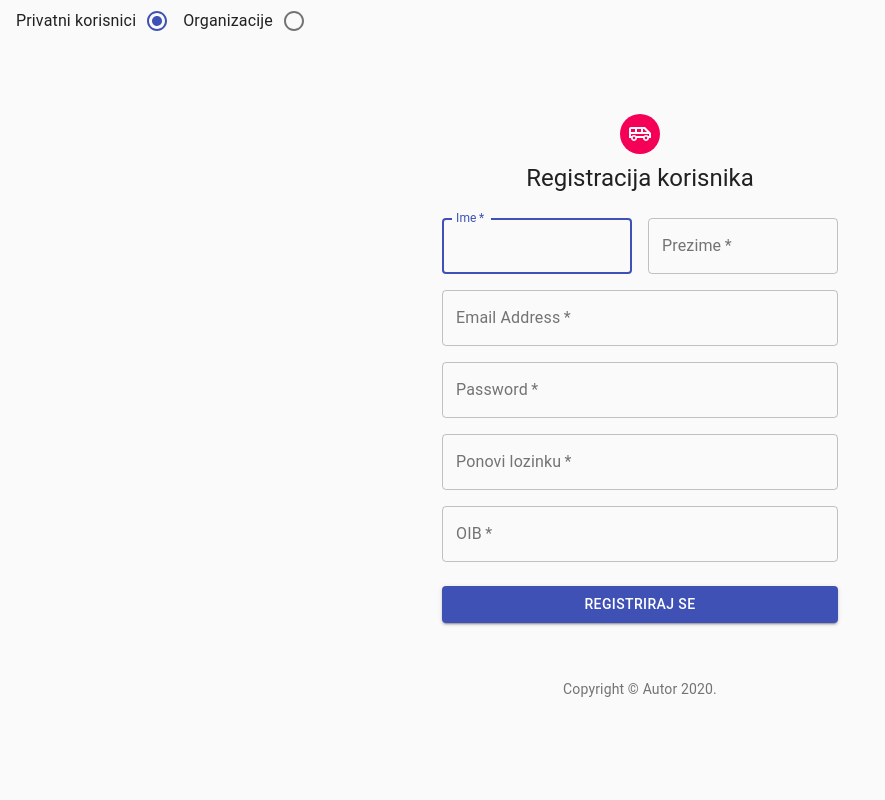
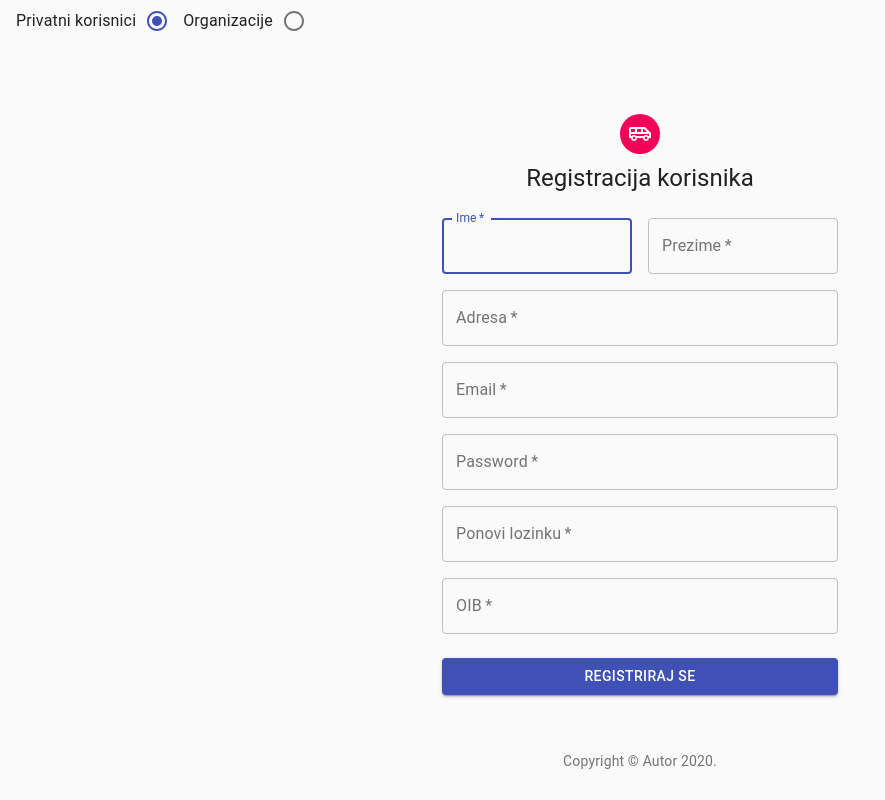
Before and after one commit to stjepanB/autocesteFrontend, a React (Create React App) app: page /register in a window 1280 px wide. Shown: the whole page, without its empty margins (0-885 px from the left). Built offline with nearby package versions, Linux system fonts and the light colour scheme.

Commit message:
login works, registration just need redirection

```diff
--- a/src/actions/userActions.js
+++ b/src/actions/userActions.js
@@ -1,5 +1,5 @@
 import axios from "axios"
-
+import url from "../properties/constants";
 
 
 export default async function login(us,pass) {
@@ -8,7 +8,7 @@ export default async function login(us,pass) {
         password: pass
     }
     try{
-        const response = await axios.post("http://localhost:18080/login",formData, {withCredentials:true})
+        const response = await axios.post(url.login,formData, {withCredentials:true})
         var userData = {
             token: response.headers.authorization,
             isLoggedIn:true
@@ -19,3 +19,28 @@ export default async function login(us,pass) {
         console.log(error)
     }
 }
+
+export async function register(user){
+    const formData = {
+        password : user.password,
+        email : user.email,
+        firstName : user.firstName,
+        lastName : user.lastName,
+        address: user.address,
+        oib: user.oib,
+        isInvalid : user.isInvalid
+    }
+
+    try{
+        const response = await axios({
+            method : 'post',
+            url : url.register,
+            headers: {},
+            data: formData
+        })
+        console.log(response)
+        return
+    }catch(error){
+        console.log(error)
+    }
+}
--- a/src/components/LegalRegistration.js
+++ b/src/components/LegalRegistration.js
@@ -188,6 +188,7 @@ function Copyright() {
               variant="contained"
               color="primary"
               className={classes.submit}
+              disabled
             >
               Registriraj se
             </Button>
--- a/src/components/PrivateRegistration.js
+++ b/src/components/PrivateRegistration.js
@@ -11,6 +11,7 @@ import Typography from '@material-ui/core/Typography';
 import { makeStyles } from '@material-ui/core/styles';
 import Container from '@material-ui/core/Container';
 import {validateEmail,validateOib,validatePassword} from "../validators/registrationValidators"
+import {register} from "../actions/userActions"
 
 
 function Copyright() {
@@ -57,11 +58,16 @@ function Copyright() {
         firstName:"",
         lastName: "",
         email:"",
+        address:"",
         oib: 0,
         password:"",
     })
     const [repeatePassword, setRepeatePassword] = useState("");
 
+    const handleSubmit = function(e){
+        e.preventDefault()
+        register(newUser)
+    }
 
  return (
 
@@ -74,7 +80,7 @@ function Copyright() {
           <Typography component="h1" variant="h5">
             Registracija korisnika
           </Typography>
-          <form className={classes.form} noValidate>
+          <form className={classes.form} onSubmit={handleSubmit}>
             <Grid container spacing={2}>
               <Grid item xs={12} sm={6}>
                 <TextField
@@ -112,8 +118,24 @@ function Copyright() {
                   variant="outlined"
                   required
                   fullWidth
+                  id="address"
+                  label="Adresa"
+                  name="address"
+                  onChange={e=>{
+                      setNewUser({
+                          ...newUser,
+                          address:e.target.value
+                      })
+                    }}
+                />
+              </Grid>
+              <Grid item xs={12}>
+                <TextField
+                  variant="outlined"
+                  required
+                  fullWidth
                   id="email"
-                  label="Email Address"
+                  label="Email"
                   name="email"
                   autoComplete="email"
                   error={errors.emailError}
@@ -194,7 +216,6 @@ function Copyright() {
                         })}
                     }
                 />
-
               </Grid>
             </Grid>
             <Button
--- a/src/components/SignInSide.js
+++ b/src/components/SignInSide.js
@@ -90,9 +90,9 @@ function SignInSide(props) {
               required
               fullWidth
               id="username"
-              label="Username"
-              name="username"
-              autoComplete="username"
+              label="email"
+              name="email"
+              autoComplete="email"
               autoFocus
               onChange={(e)=>setUsername(e.target.value)}
             />
@@ -101,8 +101,8 @@ function SignInSide(props) {
               margin="normal"
               required
               fullWidth
-              name="password"
-              label="Password"
+              name="Lozinka"
+              label="Lozinka"
               type="password"
               id="password"
               autoComplete="current-password"
--- /dev/null
+++ b/src/properties/constants.js
@@ -0,0 +1,9 @@
+const root = "http://localhost:9000"
+
+const url = {
+    register : root + "/register",
+    login :root+ "/login"
+}
+
+
+export default url;
```
Also changed, not shown: 1 other file (tests, documents, lock files or other folders).
